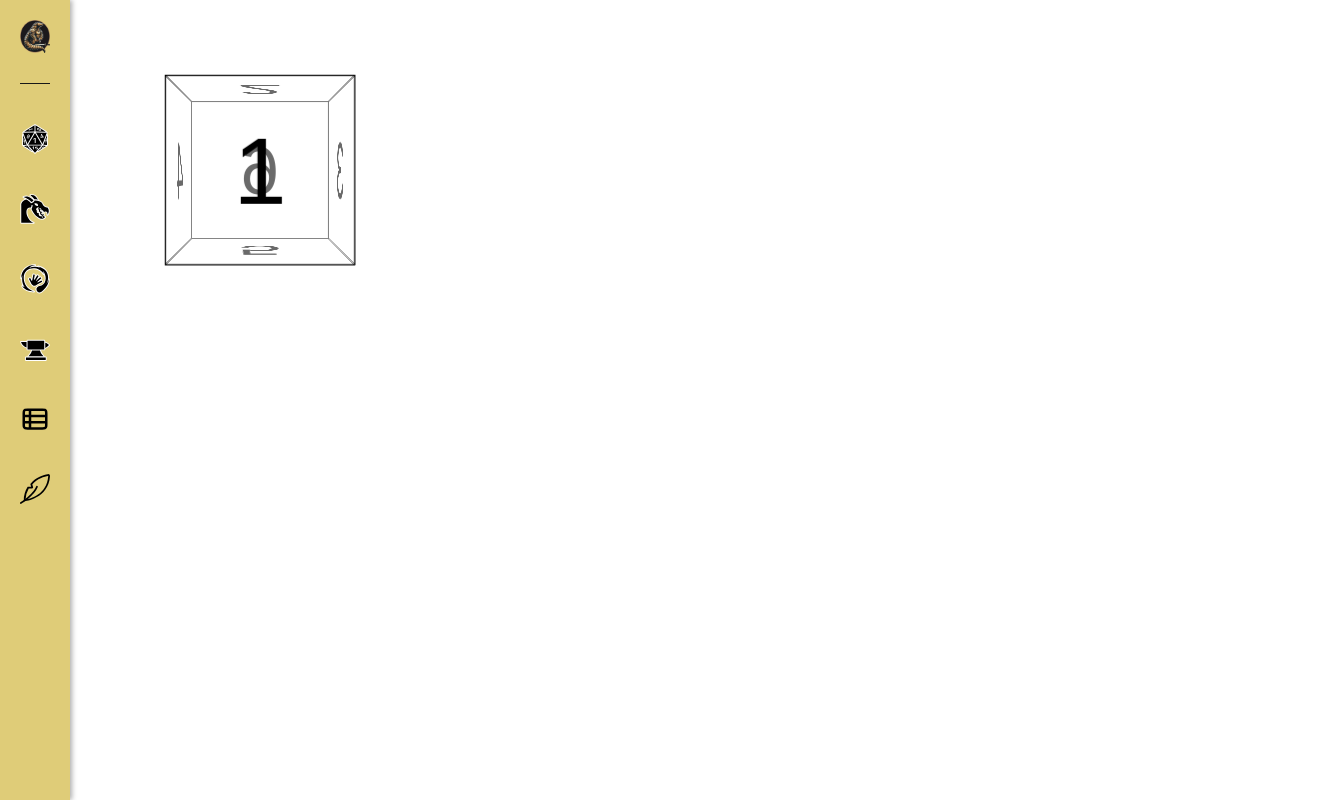
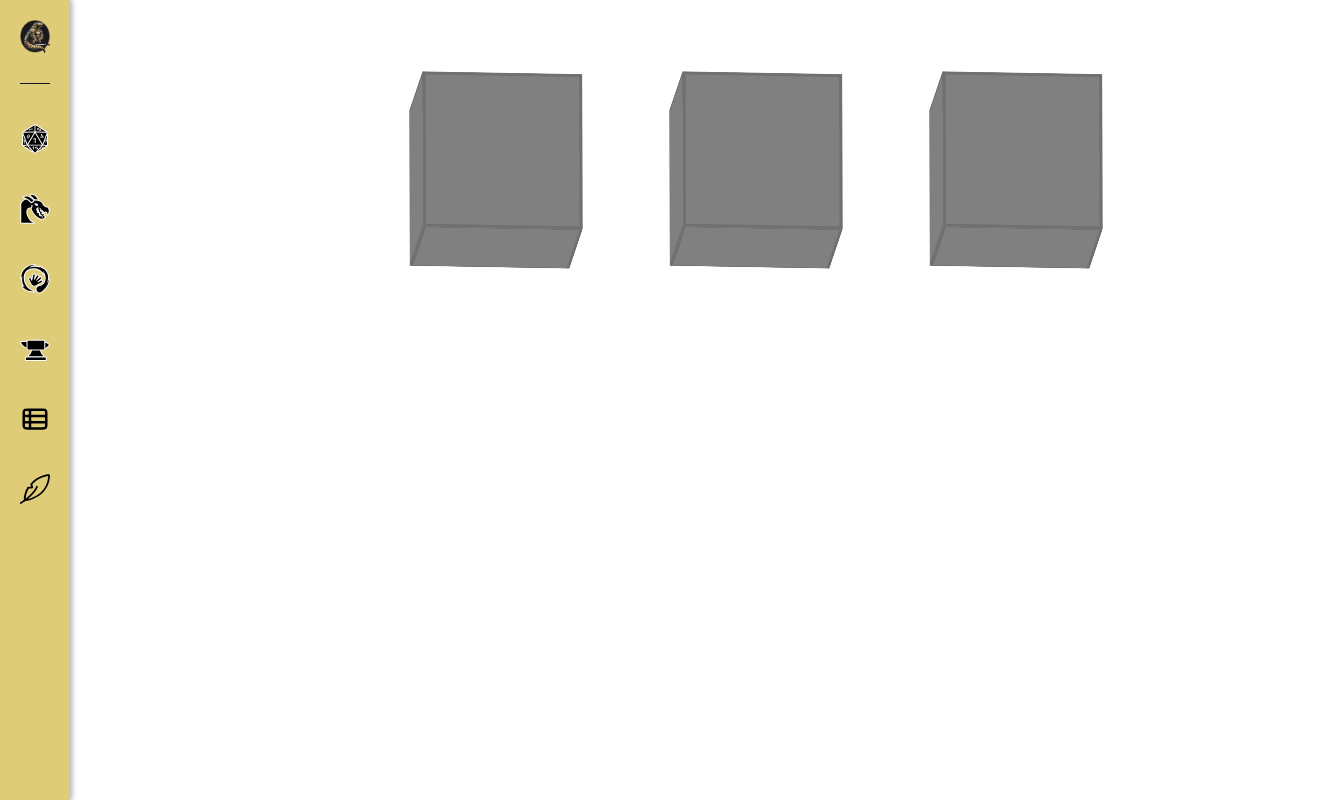
Before and after one commit to zepedro0901/dm_tools, a Next.js app: page /dice-tray in a window 1280 px wide. Shown: the whole page, 1342 px wide, since content can reach past the window. Built offline with nearby package versions, Linux system fonts and the light colour scheme.

Commit message:
finished animation for d6

```diff
--- a/components/dice_d6.jsx
+++ b/components/dice_d6.jsx
@@ -3,13 +3,14 @@ import "../styles/dice_d6.styles.css"
 
 const D6 = () => {
   return (
+
     <div className="d6">
-     <div className='side d6_1'>1</div>
-     <div className='side d6_2'>2</div>
-     <div className='side d6_3'>3</div>
-     <div className='side d6_4'>4</div>
-     <div className='side d6_5'>5</div>
-     <div className='side d6_6'>6</div>
+      <div className='side d6_1 chosen'></div>
+      <div className='side d6_2'></div>
+      <div className='side d6_3'></div>
+      <div className='side d6_4'></div>
+      <div className='side d6_5'></div>
+      <div className='side d6_6'></div>
     </div>
   );
 };
--- a/src/app/dice-tray/page.js
+++ b/src/app/dice-tray/page.js
@@ -4,8 +4,10 @@ import D6 from "../../../components/dice_d6.jsx";
 
 export default function DiceTray() {
     return (
-        <div style={{marginLeft:"100px"}}>
-            <D6 />
+        <div style={{ marginLeft: "100px", display: "flex", justifyContent: "space-around", width: "90vw" }}>
+            <div className="d6_container">
+            <D6 /><D6 /><D6 />
         </div>
+        </div >
     );
 }
--- a/styles/dice_d6.styles.css
+++ b/styles/dice_d6.styles.css
@@ -4,7 +4,12 @@
     height: 160px;
     margin: 80px auto;
     transform-style: preserve-3d;
-    perspective: 500px;
+    perspective: 100%;
+    /* animation: move-origin infinite 4s; */
+    animation: spin 1 3s;
+    transform: rotate3d(3,1,0.09,15deg);
+
+
 }
 
 .side{
@@ -12,12 +17,13 @@
     width: 2em;
     height: 2em;
 
-    background: rgba(255, 255, 255, 0.416);
-    border: 1px solid black;
+    background: grey;
+    border: 3px solid rgba(0, 0, 0, 0.129);
 
-    color: black;
+    color: white;
     text-align: center;
     line-height: 2em;
+
 }
 
 .d6_1{
@@ -38,3 +44,21 @@
 .d6_6{
     transform: rotateY(-180deg) translateZ(80px);
 }
+
+@keyframes move-origin {
+    0% {perspective-origin: 0% 0%;}
+    25% {perspective-origin: 100% 0%;}
+    50% {perspective-origin: 100% 100%;}
+    75% {perspective-origin: 0% 100%;}
+    100% {perspective-origin: 0% 0%;}
+}
+
+.d6_container{
+    display: flex;
+    gap: 100px;
+}
+
+@keyframes spin {
+   0% {transform: rotate3d(0);}
+   100% {transform: rotate3d(3,1,0.09,1815deg);}
+}
```
